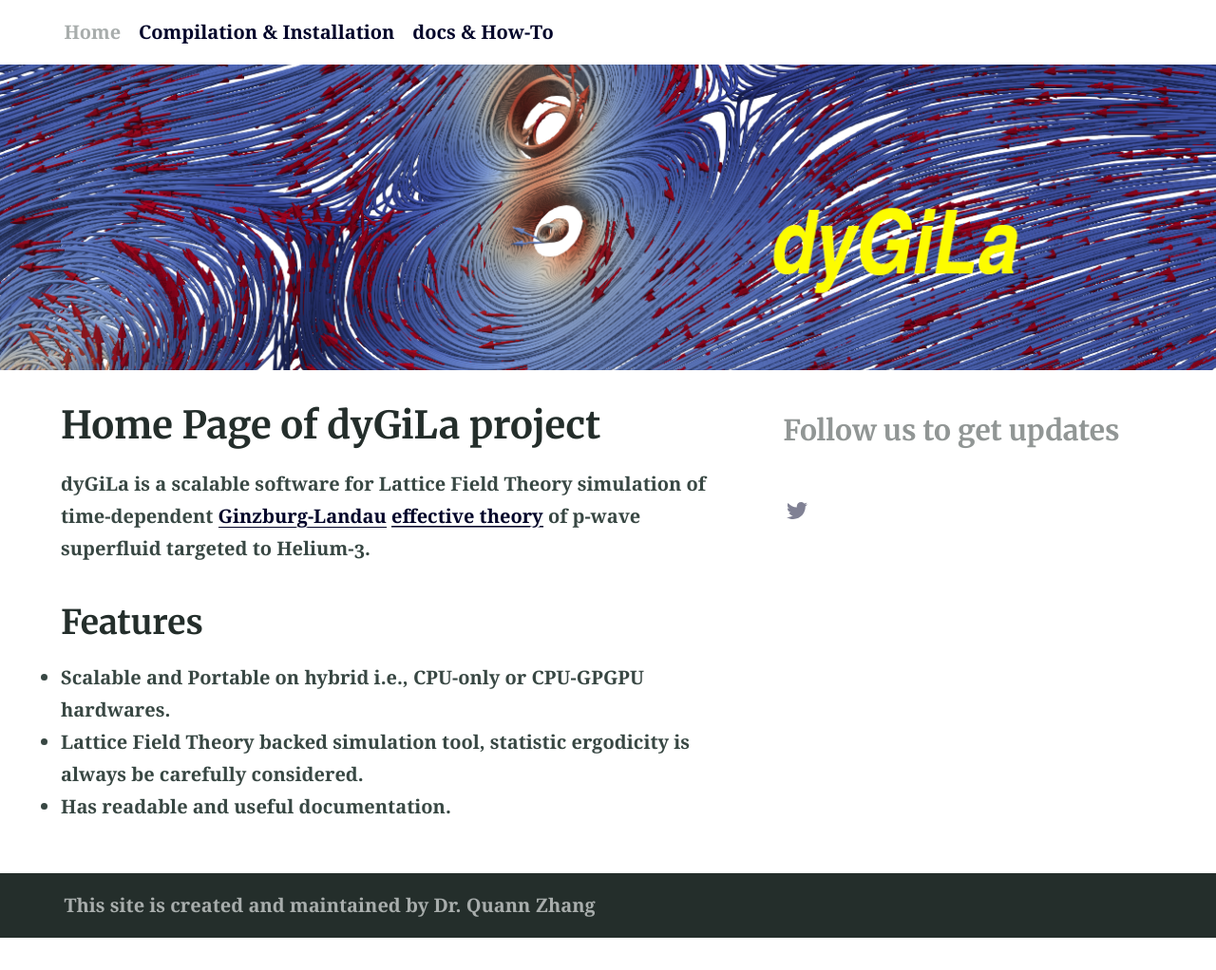
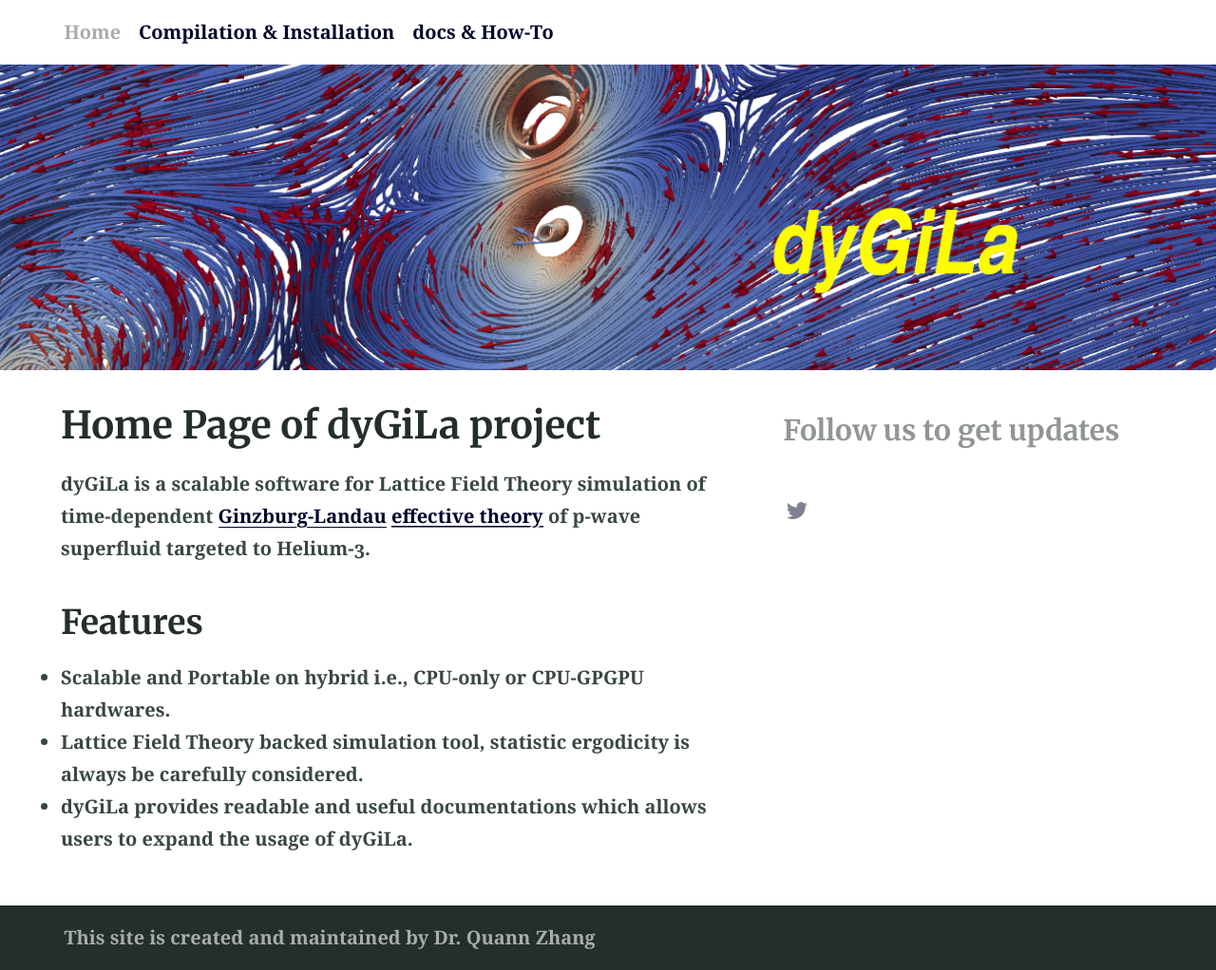
Before and after one commit to dyGiLa/dygila.github.io, a Jekyll site: the page built from index.md, in a window 1280 px wide. Shown: the whole page at 95% size. Built offline with Jekyll 4.4.1, drawn with Linux system fonts in a browser that asks for light colours; before the commit the page ends 988 px from its top, so only the background shows below that.

Commit message:
edit index.md

```diff
--- a/index.md
+++ b/index.md
@@ -10,4 +10,4 @@ aside: true
 
 - **Scalable** and **Portable** on **hybrid** i.e., CPU-only or CPU-GPGPU hardwares.
 - Lattice Field Theory backed simulation tool, statistic **ergodicity** is always be carefully considered.
-- Has readable and useful documentation.
+- dyGiLa provides readable and useful documentations which allows users to expand the usage of dyGiLa.
```
